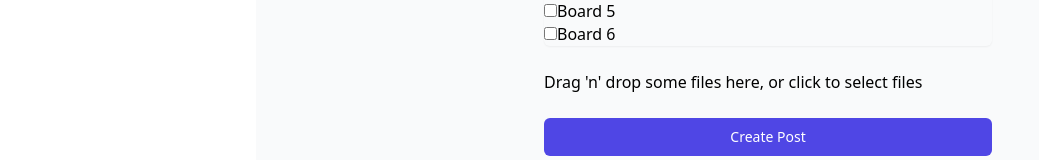
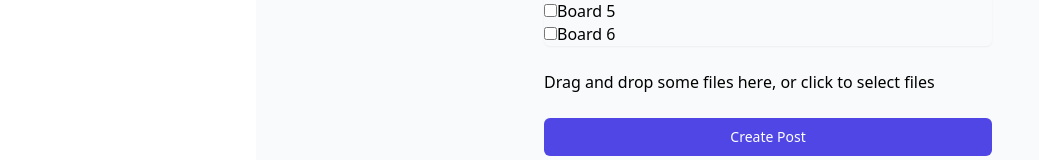
Before and after one commit to Sheng-777/1AM, a Next.js app: page /newPost in a window 1280 px wide. Shown: the part 415-575 px from the top of the page, without its empty margins (0-1039 px from the left). Built offline with nearby package versions, Linux system fonts and the light colour scheme; no server answers.

Commit message:
Fixed bug

```diff
--- a/components/Forms/PostForm.tsx
+++ b/components/Forms/PostForm.tsx
@@ -180,7 +180,7 @@
               {
                 isDragActive ?
                   <p>Drop the files here ...</p> :
-                  <p>Drag 'n' drop some files here, or click to select files</p>
+                  <p>Drag and drop some files here, or click to select files</p>
               }
             </div>
 
```
